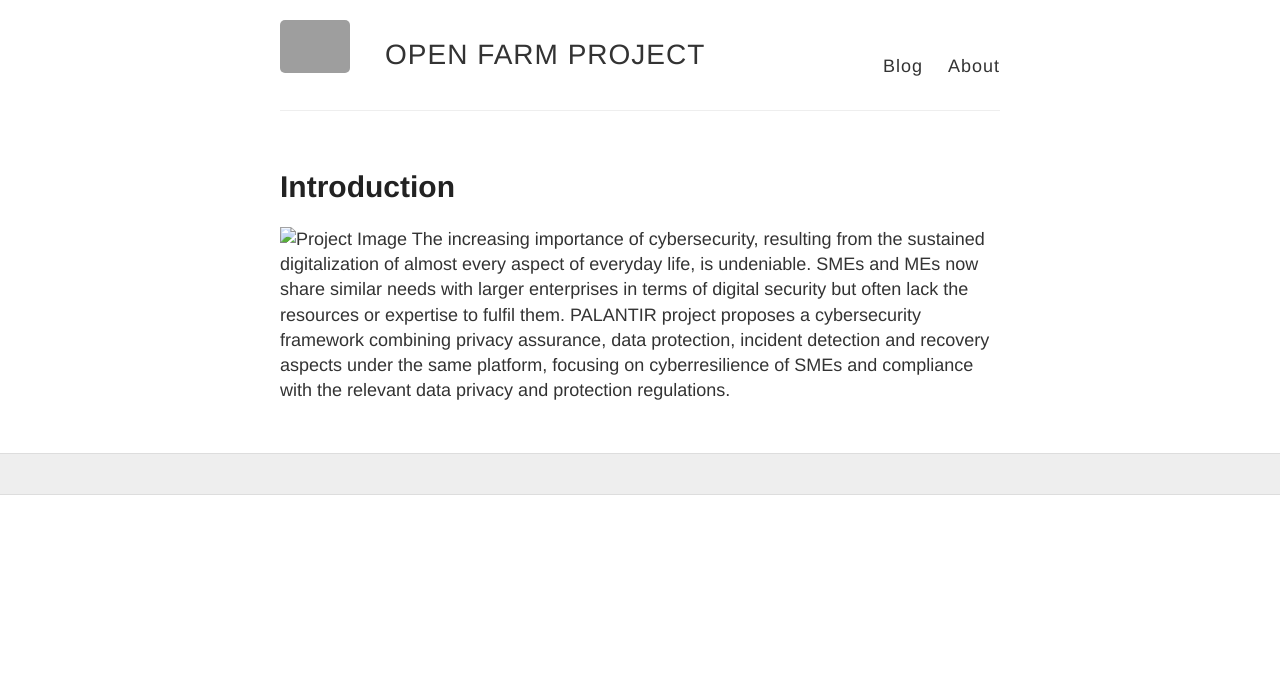
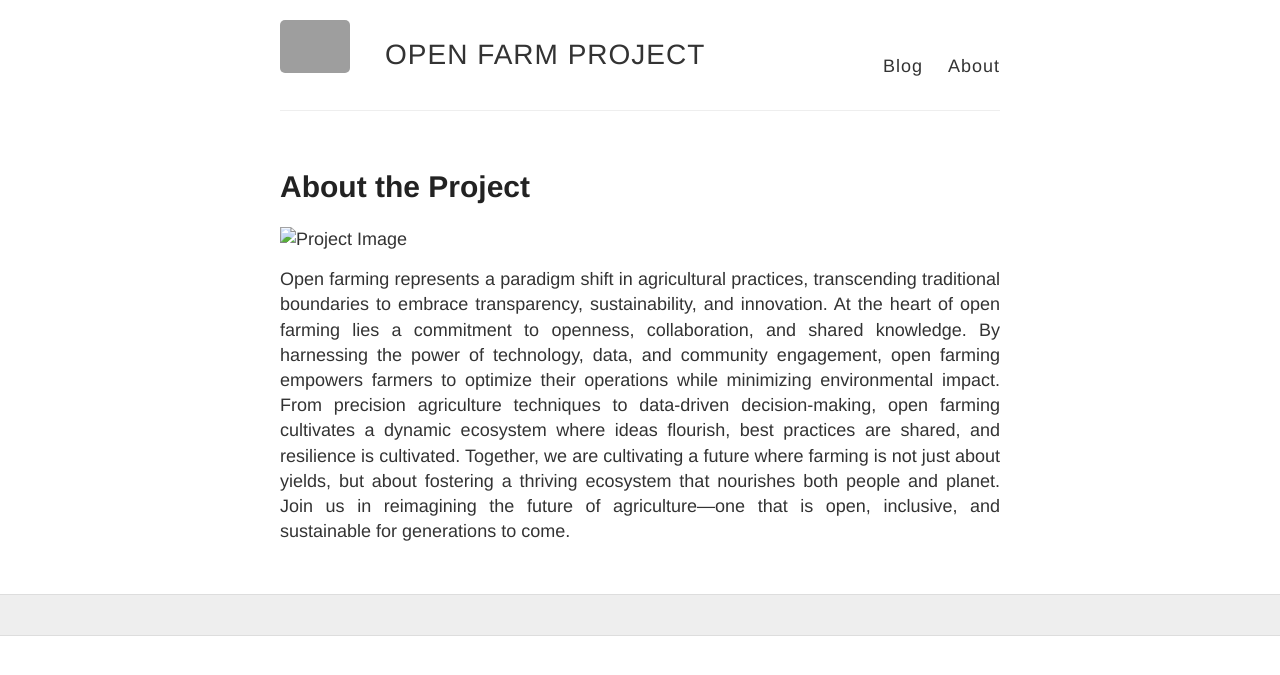
Before and after one commit to irene-chr/OpenFarm, a Jekyll site: the page built from _posts/2020-2-1-Posts.md, in a window 1280 px wide. Shown: the top 675 px of the page. Built offline with Jekyll 4.4.1, drawn with Linux system fonts in a browser that asks for light colours; grey boxes are pictures that could not be loaded.

Commit message:
Update 2020-2-1-Posts.md

```diff
--- a/_posts/2020-2-1-Posts.md
+++ b/_posts/2020-2-1-Posts.md
@@ -1,13 +1,10 @@
 ---
 layout: post
-title: Introduction
+title: About the Project
 ---
 
 
 
 <img src="./images/palantir.jpeg" alt="Project Image" style="width: 100%; height: auto;">
-The increasing importance of cybersecurity, resulting from the sustained digitalization of almost
-every aspect of everyday life, is undeniable. SMEs and MEs now share similar needs with larger
-enterprises in terms of digital security but often lack the resources or expertise to fulfil them.
-PALANTIR project proposes a cybersecurity framework combining privacy assurance, data
-protection, incident detection and recovery aspects under the same platform, focusing on cyberresilience of SMEs and compliance with the relevant data privacy and protection regulations.
+<br>
+<p align="justify">Open farming represents a paradigm shift in agricultural practices, transcending traditional boundaries to embrace transparency, sustainability, and innovation. At the heart of open farming lies a commitment to openness, collaboration, and shared knowledge. By harnessing the power of technology, data, and community engagement, open farming empowers farmers to optimize their operations while minimizing environmental impact. From precision agriculture techniques to data-driven decision-making, open farming cultivates a dynamic ecosystem where ideas flourish, best practices are shared, and resilience is cultivated. Together, we are cultivating a future where farming is not just about yields, but about fostering a thriving ecosystem that nourishes both people and planet. Join us in reimagining the future of agriculture—one that is open, inclusive, and sustainable for generations to come. </p>
```
